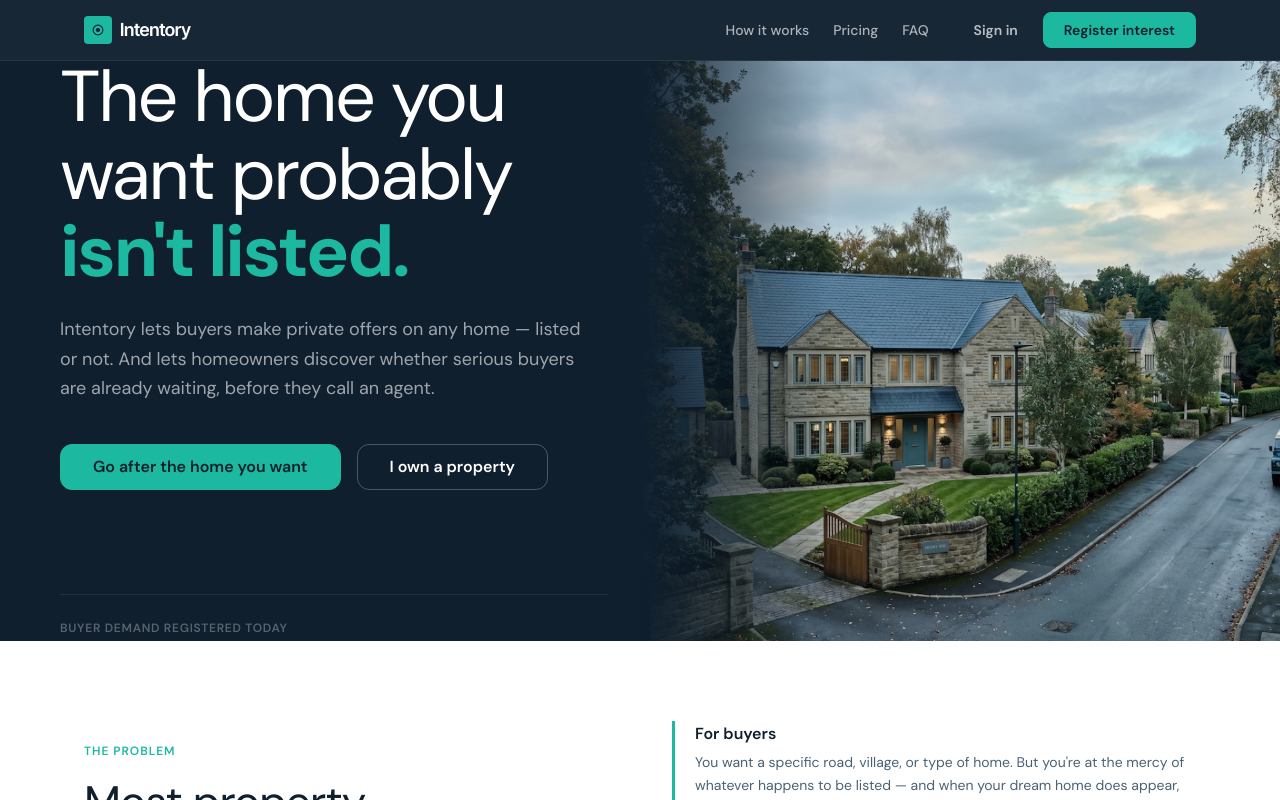
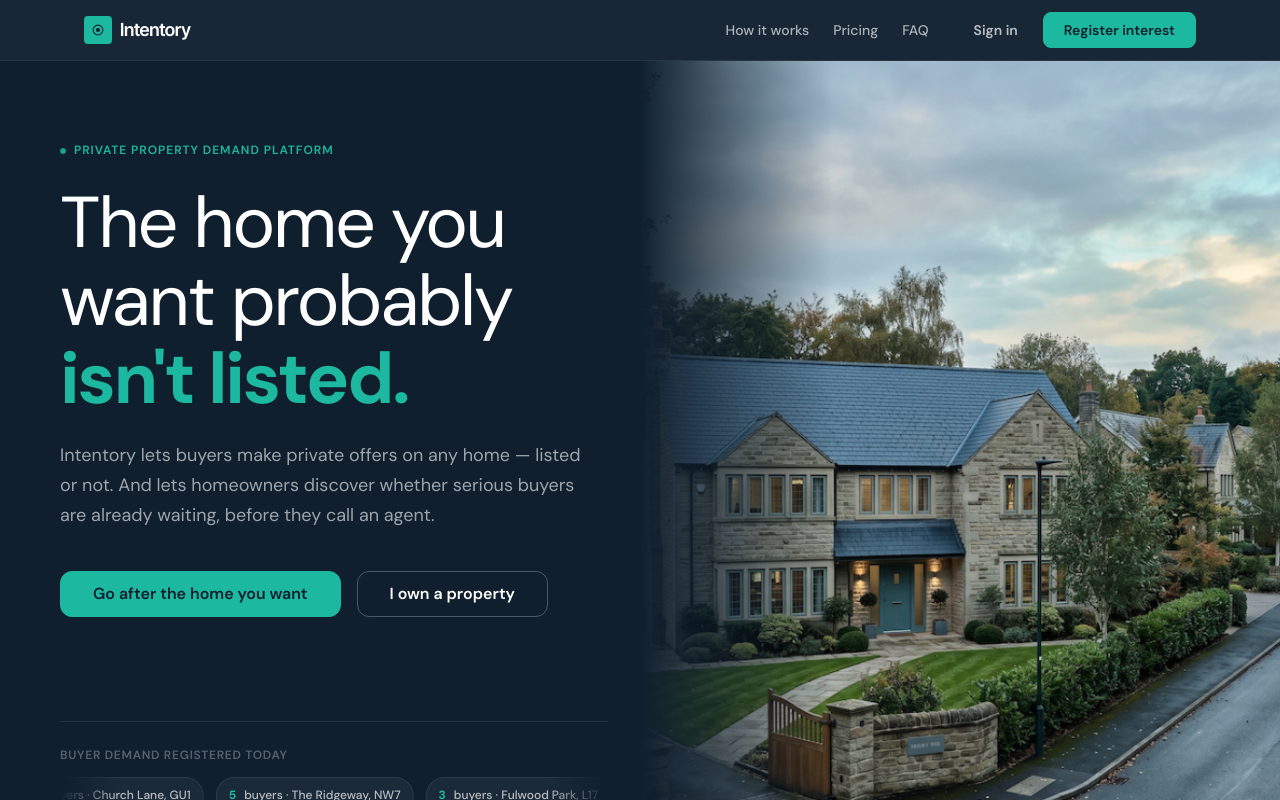
Before and after one commit to projectsforguy-alt/property-interest, a Next.js app: page / in a window 1280 px wide. Shown: the top 800 px of the page. Built offline with nearby package versions, Linux system fonts and the light colour scheme.

Commit message:
Update globals.css

```diff
--- a/app/globals.css
+++ b/app/globals.css
@@ -1455,14 +1455,14 @@ ul, ol { list-style: none; }
 .hero-layout {
   display: grid;
   grid-template-columns: 1fr 1fr;
-  height: 580px;
+  min-height: 620px;
   overflow: hidden;
 }
 
 .hero-text {
   min-width: 0;
   overflow: hidden;
-  padding: var(--space-16) var(--space-8) var(--space-16) calc(max((100vw - 1160px) / 2, var(--space-6)));
+  padding: var(--space-20) var(--space-8) var(--space-16) calc(max((100vw - 1160px) / 2, var(--space-6)));
   display: flex;
   flex-direction: column;
   justify-content: center;
```
